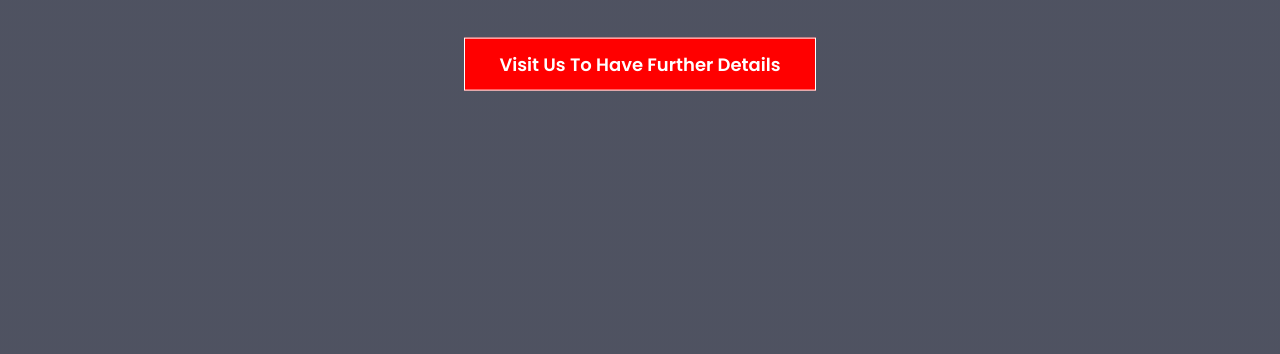
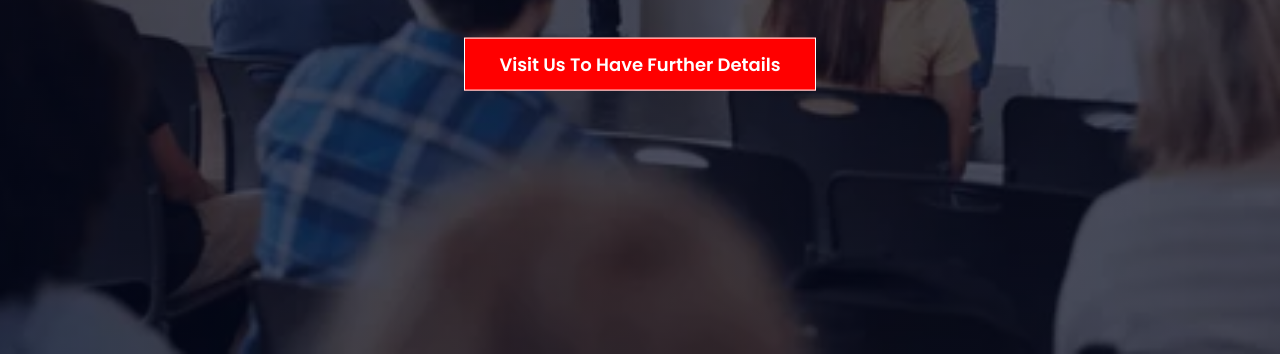
Before and after one commit to 24on7store/wdd131, a plain HTML site: page final.html in a window 1280 px wide. Shown: the part 446-800 px from the top of the page. Drawn offline with Linux system fonts and the light colour scheme.

Commit message:
Add files via upload

```diff
--- a/week06/styles/final.css
+++ b/week06/styles/final.css
@@ -7,7 +7,7 @@
 .header{
     min-height: 100vh;
     width: 100%;
-    background-image: linear-gradient(rgba(4,9,30,0.7),rgba(4,9,30,0.7)),url(../images/pic.png);
+    background-image: linear-gradient(rgba(4,9,30,0.7),rgba(4,9,30,0.7)),url(../images/pic.webp);
     background-position: center;
     background-size: cover;
     position: relative;
```
Also changed, not shown: week06/images/pic.webp (added).
